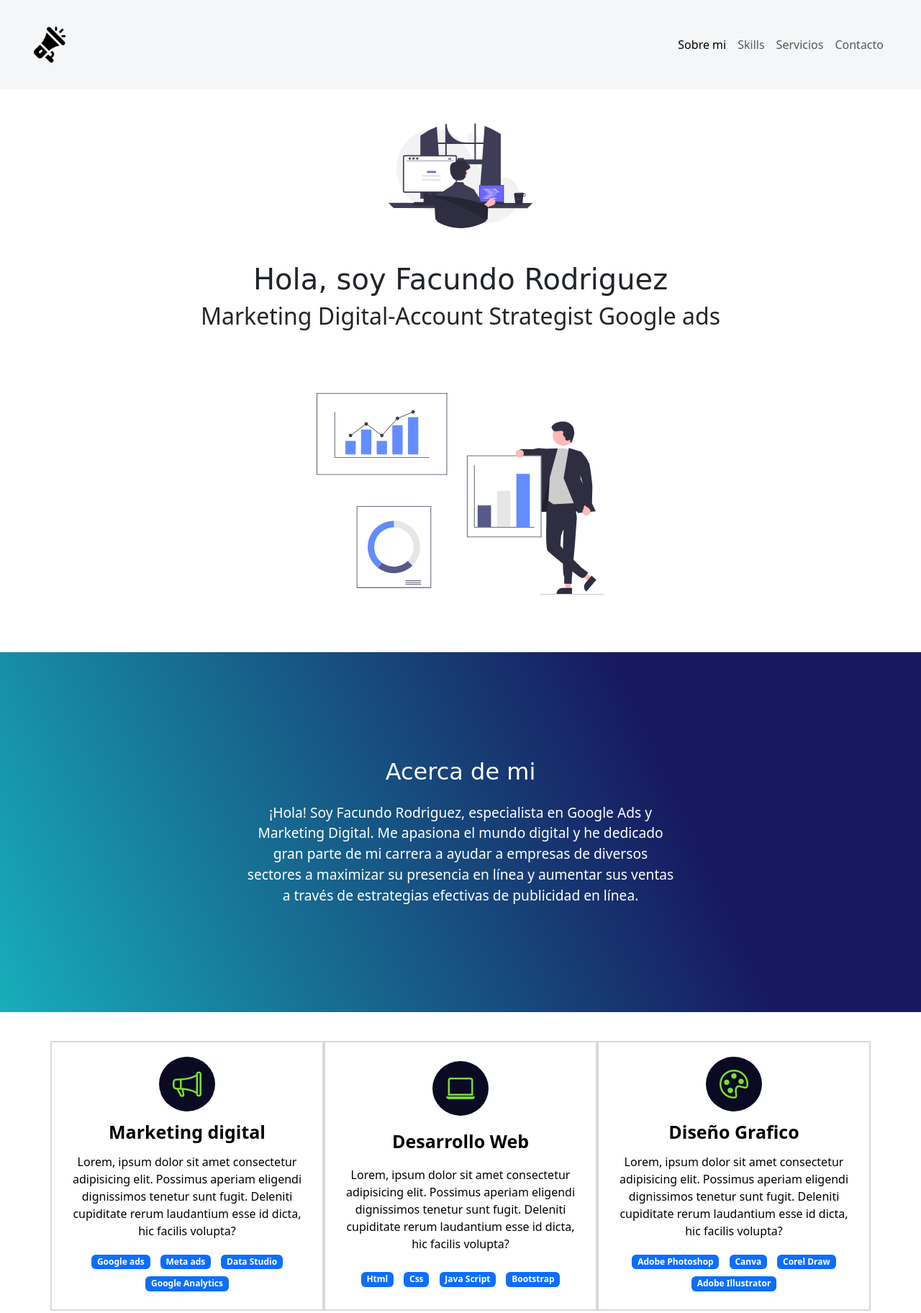
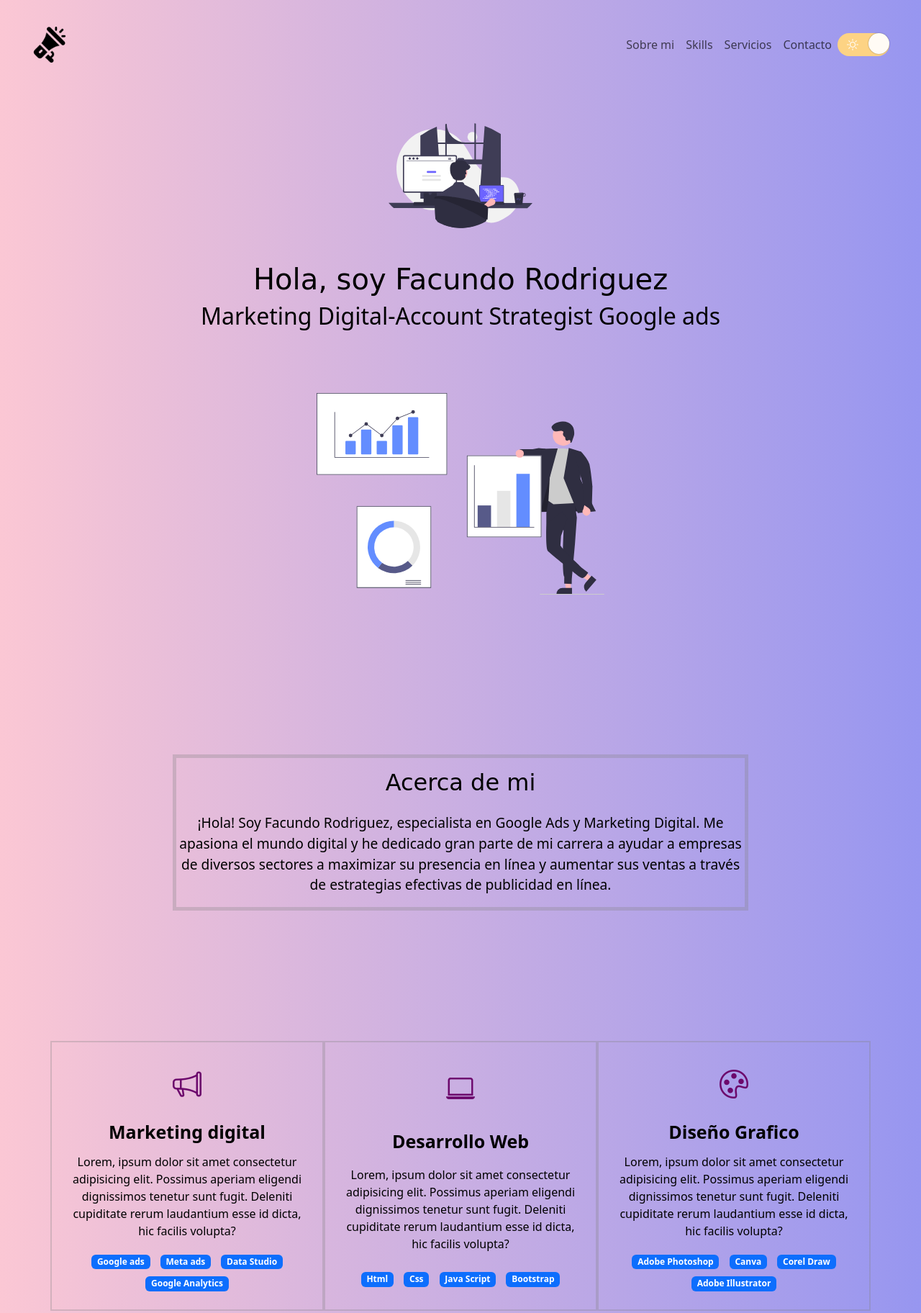
Before and after one commit to facuaeros/Argentina-programa, a plain HTML site: page index.html in a window 1280 px wide. Shown: the top 1824 px of the page at 72% size. Drawn offline with nearby package versions, Linux system fonts and the light colour scheme; a web font is replaced by a local one.

Commit message:
Add files via upload

```diff
--- /dev/null
+++ b/dark.css
@@ -0,0 +1,61 @@
+.switchDark{
+    background-color: #3494b1;
+    display: flex;
+    position: relative;
+    cursor: pointer;
+    outline: none;
+    border: none;
+    border-radius: 1rem;
+    align-items: center;
+    justify-content: space-between;
+}
+
+.switchDark span{
+    width: 30px;
+    height: 30px;
+    line-height: 30px;
+    display: block;
+    color: #ffff;
+    background: none;
+}
+.switchDark::after{
+    display: block;
+    background:#fffbf5;
+    width: 1.8rem;
+    height: 1.8rem;
+    position: absolute;
+    top: 0;
+    left: 0;
+    right: unset;
+    border-radius: 50%;
+    transition: all .5s ease;
+    box-shadow: 0 0 1.5px rgba(0, 0, 0, .5);
+    content: "";
+
+}
+.switchDark.active{
+    background:#fdd384 ;
+}
+
+.switchDark.active::after{
+    left:unset ;
+    right: 0;
+}
+
+body{
+    background: #9796f0;  /* fallback for old browsers */
+background: -webkit-linear-gradient(to right, #fbc7d4, #9796f0);  /* Chrome 10-25, Safari 5.1-6 */
+background: linear-gradient(to right, #fbc7d4, #9796f0); /* W3C, IE 10+/ Edge, Firefox 16+, Chrome 26+, Opera 12+, Safari 7+ */
+
+    color: #000;
+}
+
+body.dark{
+    background: #000000;
+    background: -webkit-linear-gradient(to right, #434343, #000000);  /* Chrome 10-25, Safari 5.1-6 */
+    background: linear-gradient(to right, #434343, #000000); /* W3C, IE 10+/ Edge, Firefox 16+, Chrome 26+, Opera 12+, Safari 7+ */
+    color: #fff;
+}
+body.dark a{
+    color: white;
+}
--- a/index.html
+++ b/index.html
@@ -20,6 +20,7 @@
     <link href="https://cdn.jsdelivr.net/npm/bootstrap@5.3.0-alpha2/dist/css/bootstrap.min.css" rel="stylesheet" integrity="sha384-aFq/bzH65dt+w6FI2ooMVUpc+21e0SRygnTpmBvdBgSdnuTN7QbdgL+OapgHtvPp" crossorigin="anonymous">
     <link rel="stylesheet" href="https://cdn.jsdelivr.net/npm/bootstrap-icons@1.10.4/font/bootstrap-icons.css">
     <!--CSS-->
+    <link rel="stylesheet" href="dark.css">
     <link rel="stylesheet" href="style.css">
     <!--Google fonts-->
     <link rel="preconnect" href="https://fonts.googleapis.com">
@@ -39,7 +40,7 @@
         </a>
         <ul class="navbar-nav d-flex justify-center-center align-items-center">
           <li class="nav-item">
-            <a class="nav-link active" aria-current="page" href="#sobre-mi">Sobre mi</a>
+            <a class="nav-link" aria-current="page" href="#sobre-mi">Sobre mi</a>
           </li>
           <li class="nav-item">
             <a class="nav-link" href="#skills">Skills</a>
@@ -49,6 +50,12 @@
           </li>
           <li class="nav-item">
             <a class="nav-link" href="#contacto">Contacto</a>
+          </li>
+          <li>
+            <button class="switchDark active" id="switch">
+                <span><i class="bi bi-brightness-high"></i></span>
+                <span><i class="bi bi-moon"></i></span>
+
           </li>
         </ul>
 
@@ -327,5 +334,6 @@
 
 <!--Bootstrap-->
     <script src="https://cdn.jsdelivr.net/npm/bootstrap@5.3.0-alpha2/dist/js/bootstrap.bundle.min.js" integrity="sha384-qKXV1j0HvMUeCBQ+QVp7JcfGl760yU08IQ+GpUo5hlbpg51QRiuqHAJz8+BrxE/N" crossorigin="anonymous"></script>
+    <script src="script.js"></script>
 </body>
 </html>
--- /dev/null
+++ b/script.js
@@ -0,0 +1,5 @@
+const switchButton = document.getElementById('switch');
+switchButton.addEventListener('click',()=>{
+    document.body.classList.toggle('dark');
+    switchButton.classList.toggle('active')
+})
--- a/style.css
+++ b/style.css
@@ -2,7 +2,7 @@
 
 .navbar {
   padding: 2rem;
-  background-color:#f5f6f7;
+
 
 
 }
@@ -29,16 +29,13 @@ h1 {
 
 
 }
+a{
+  color: grey;
+}
 
-.seccion-oscura {
-  color: white;
-  background: linear-gradient(65.5deg, rgb(23, 205, 205) -15.1%, rgb(23, 25, 95) 71.5%);
-}
-.seccion-clara {
-  color: black;
-  background-color: white;
 
-}
+
+
 
 .seccion-titulo {
   font-size: 2rem;
@@ -48,7 +45,7 @@ h1 {
 
 .seccion-descripcion {
   font-size: 1.2rem;
-  color:#584e4e;
+
 
 }
 
@@ -61,13 +58,8 @@ h1 {
   margin: 20px;
 
 }
-.texto-negro {
-  color: black;
-}
 
-.texto-blanco {
-  color: white;
-}
+
 
 
 
@@ -75,7 +67,6 @@ h1 {
 
 /* Seccion hero*/
 .hero {
-  background: #ffffff;  /* fallback for old browsers */
   min-height: 450px;
   text-align: center;
 
@@ -102,7 +93,7 @@ h1 {
 
 .hero-principal h2 {
   font-size: 1.5rem;
-  color:#615151;
+
 
 }
 
@@ -113,7 +104,8 @@ h1 {
 }
 
 .sobre-mi .contenedor {
-  max-width: 600px;
+  border: 5px solid #8080804d;
+  max-width: 800px;
   text-align: center;
 }
 
@@ -133,7 +125,10 @@ h1 {
 
 .experiencia .columna:hover {
   color: white;
-  background-color: #1b1b32;
+  background: #a8c0ff;  /* fallback for old browsers */
+  background: -webkit-linear-gradient(to right, #3f2b96, #a8c0ff);  /* Chrome 10-25, Safari 5.1-6 */
+background: linear-gradient(to right, #3f2b96, #a8c0ff); /* W3C, IE 10+/ Edge, Firefox 16+, Chrome 26+, Opera 12+, Safari 7+ */
+
 
 }
 
@@ -141,8 +136,8 @@ h1 {
 
 .experiencia i{
   font-size: 2.5rem;
-  color: #7ade30;
-  background-color:#0a0a23;
+  color: #6c086c;
+  background-color:none;
   padding: 8px 19px;
   border-radius: 50%;
 }
@@ -231,7 +226,7 @@ h1 {
 }
 .contacto .rectangulo {
   margin-top: -5rem;
-  background-color: rgb(13, 110, 253);
+  background-color: rgb(98, 66, 119);
   border-radius: 10px;
   box-shadow: 0px 1px 4px 1px white;
 }
@@ -298,22 +293,22 @@ h1 {
   justify-content:center;
   padding: 2px;
   margin: 10px;
-  border: 2px solid white;
+  border: 2px solid rgb(12, 12, 12);
   border-radius: 50%;
   transition: all 0.2s ease-in;
 
 }
 
 .iconos-redes-sociales i {
-  color: white;
+  color: rgb(0, 0, 0);
   font-size: 1.5rem;
   transition: all 0.2s ease-in;
 
 }
 
 .iconos-redes-sociales a:hover {
-  background-color: white;
-  border:2px solid rgb(13, 110 , 253) ;
+  background-color: rgb(154, 48, 184);
+  border:2px solid rgb(61, 61, 62) ;
 }
 
 .iconos-redes-sociales a:hover i {
@@ -323,7 +318,7 @@ h1 {
 
 .derechos-de-autor {
   font-size: 15px;
-  color: #aeaeae;
+  color: #0e0e0e;
   padding: 20px;
 
 }
```
